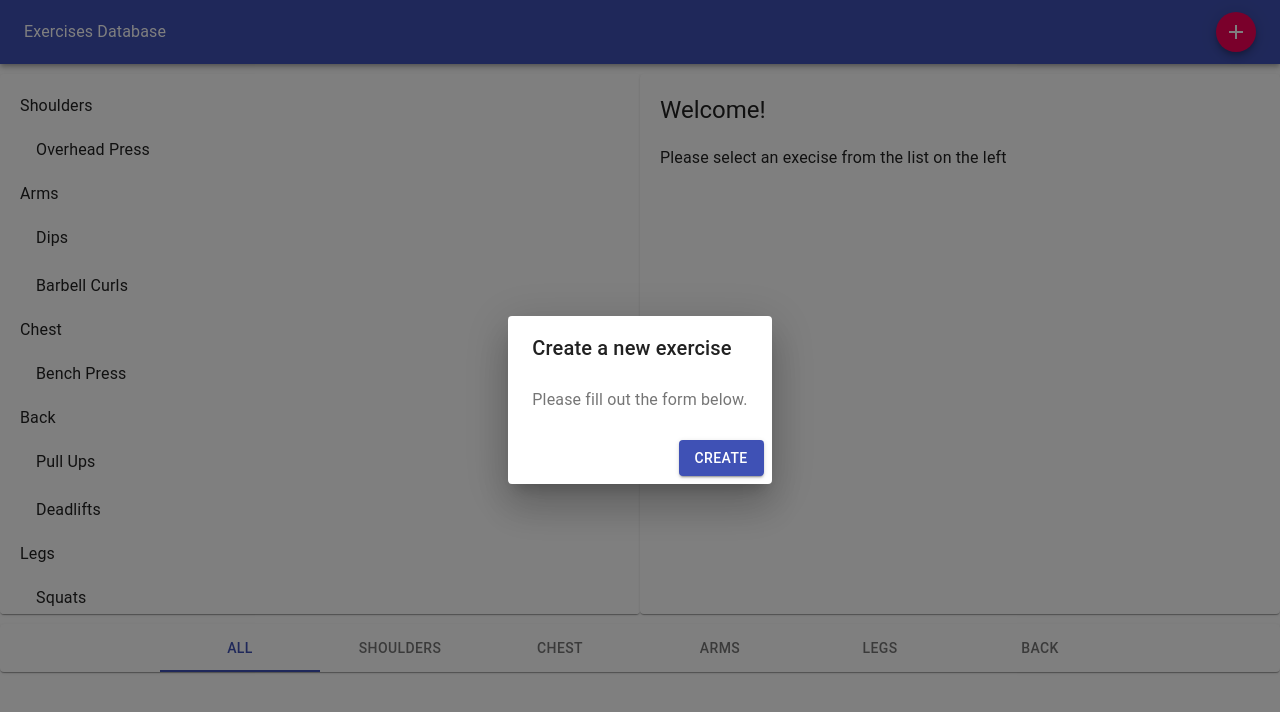
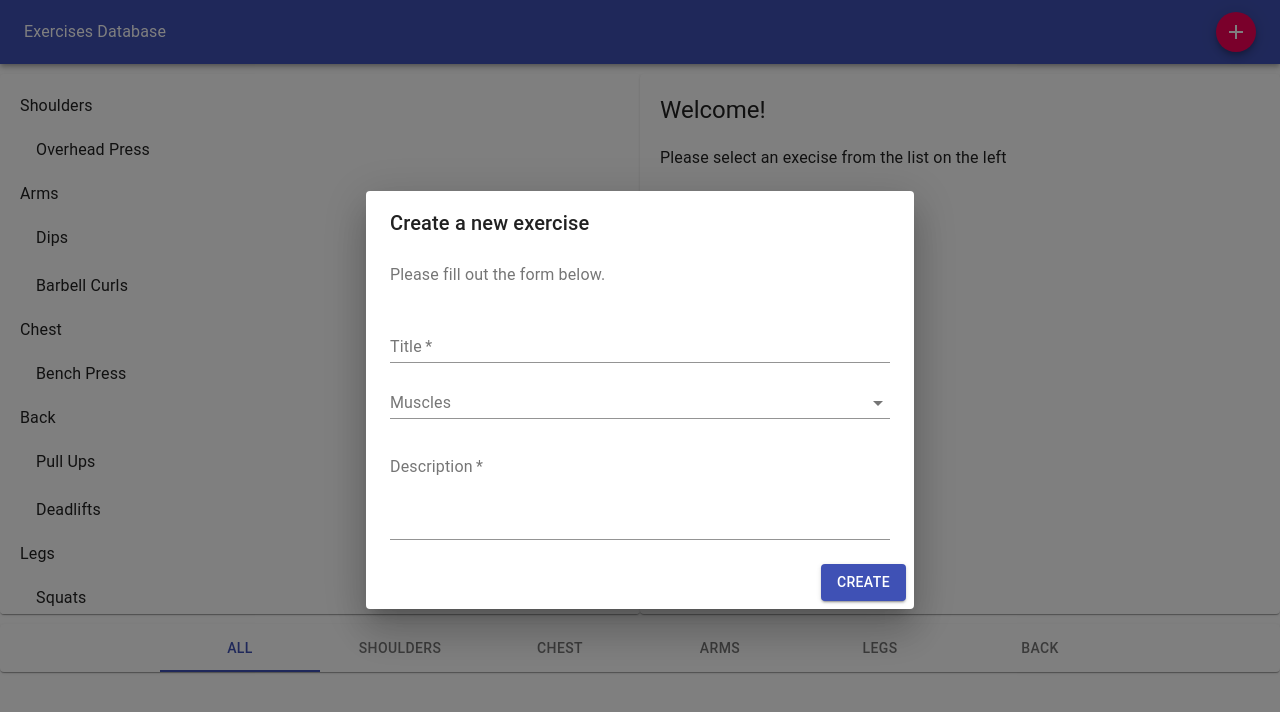
Before and after one commit to psx95/exercises-app-material-ui, a React (Create React App) app: page / in a window 1280 px wide. Both pictures are taken after a click on the button 1236 px from the left and 32 px from the top of the page. Shown: the top 712 px of the page. Built offline with nearby package versions, Linux system fonts and the light colour scheme.

Commit message:
feat(create): adds fucntional dialog to create a new exercise

```diff
--- a/src/Components/App.js
+++ b/src/Components/App.js
@@ -33,11 +33,23 @@
     });
   }
 
+  handleExerciseCreate = exercise => {
+    console.log(JSON.stringify(exercise) + " received");
+    this.setState(({ exercises }) => ({
+      exercises: [
+        ...exercises,
+        exercise
+      ]
+    }));
+  }
+
   render() {
     const exercises = this.getExercisesByMuscle();
     const { category, selectedExercise } = this.state;
     return <Fragment>
-      <Header />
+      <Header
+        muscles={muscles}
+        createExercise={this.handleExerciseCreate} />
 
       <Exercises
         exercises={exercises}
--- a/src/Components/Exercises/Dialogs/Create.js
+++ b/src/Components/Exercises/Dialogs/Create.js
@@ -1,10 +1,22 @@
 import React, { Fragment, Component } from 'react';
-import { Dialog, DialogTitle, DialogContent, DialogContentText, Fab, Button, DialogActions } from '@material-ui/core'
+import { Dialog, DialogTitle, DialogContent, DialogContentText, Fab, Button, DialogActions, TextField, FormControl, MenuItem, InputLabel, Select } from '@material-ui/core'
+import { withStyles } from '@material-ui/core/styles'
 import AddIcon from '@material-ui/icons/Add'
 
-export default class extends Component {
+const styles = theme => ({
+    FormControl: {
+        width: 500
+    }
+})
+
+export default withStyles(styles)(class extends Component {
     state = {
-        open: false
+        open: false,
+        exercise: {
+            title: '',
+            description: '',
+            muscles: ''
+        }
     }
 
     handleToggle = () => {
@@ -14,8 +26,32 @@
         });
     }
 
+    handleExerciseChange = name => event => {
+        this.setState({
+            exercise: {
+                ...this.state.exercise,
+                [name]: event.target.value
+            }
+        });
+    }
+
+    handleSubmit = () => {
+        const { exercise } = this.state;
+        console.log(JSON.stringify(exercise));
+        this.props.onExerciseCreate(exercise);
+        this.setState({
+            open: false,
+            exercise: {
+                title: '',
+                description: '',
+                muscles: ''
+            }
+        });
+    }
+
     render() {
-        const { open } = this.state;
+        const { open, exercise: { title, description, muscles } } = this.state;
+        const { classes, categories } = this.props;
 
         return <Fragment>
             <Fab size="small" color="secondary" onClick={this.handleToggle}>
@@ -32,13 +68,50 @@
                     <DialogContentText>
                         Please fill out the form below.
                     </DialogContentText>
+                    <form>
+                        <TextField
+                            required
+                            label="Title"
+                            value={title}
+                            onChange={this.handleExerciseChange('title')}
+                            className={classes.FormControl}
+                            margin="normal" />
+                        <br />
+                        <FormControl className={classes.FormControl}>
+                            <InputLabel htmlFor="muscles">Muscles</InputLabel>
+                            <Select
+                                labelId="demo-simple-select-label"
+                                id="demo-simple-select"
+                                value={muscles}
+                                onChange={this.handleExerciseChange('muscles')}
+                            >
+                                {categories.map(category =>
+                                    <MenuItem
+                                        key={category}
+                                        value={category}>
+                                        {category}
+                                    </MenuItem>
+                                )}
+                            </Select>
+                        </FormControl>
+                        <br />
+                        <TextField
+                            required
+                            multiline
+                            label="Description"
+                            rows="4"
+                            value={description}
+                            onChange={this.handleExerciseChange('description')}
+                            className={classes.FormControl}
+                            margin="normal" />
+                    </form>
                 </DialogContent>
                 <DialogActions>
-                    <Button color="primary" variant="contained">
+                    <Button color="primary" variant="contained" onClick={this.handleSubmit}>
                         Create
                     </Button>
                 </DialogActions>
             </Dialog>
         </Fragment>
     }
-}
+})
--- a/src/Components/Layouts/Header.js
+++ b/src/Components/Layouts/Header.js
@@ -2,13 +2,13 @@
 import { AppBar, Toolbar, Typography } from '@material-ui/core';
 import CreateDialog from '../Exercises/Dialogs/Create';
 
-export default props =>
+export default ({ muscles, createExercise }) =>
     <AppBar position="static">
         <Toolbar>
             <Typography variant="body1" color="inherit" style={{ flex: 1 }}>
                 Exercises Database
             </Typography>
 
-            <CreateDialog />
+            <CreateDialog categories={muscles} onExerciseCreate={createExercise} />
         </Toolbar>
     </AppBar>
```
